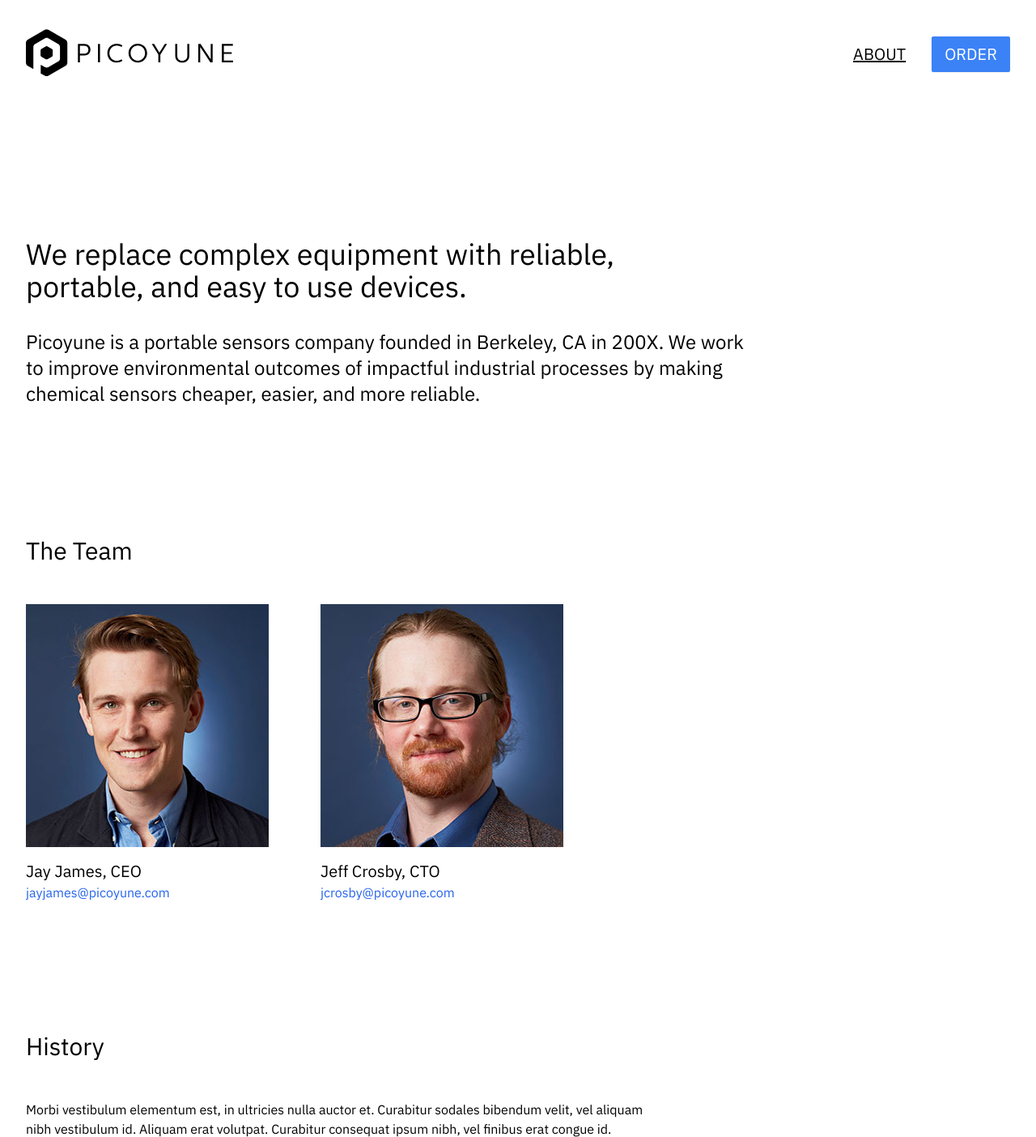
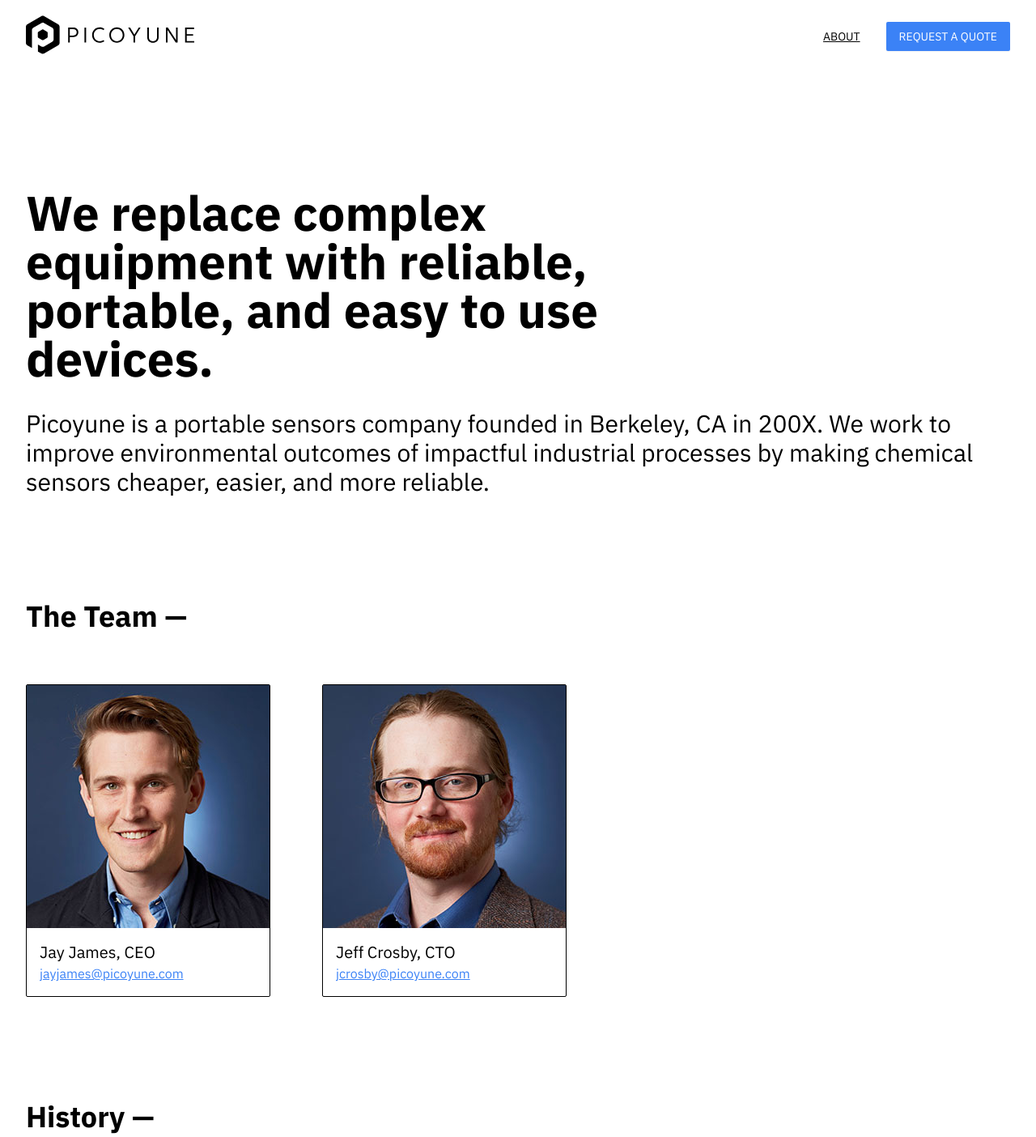
Before and after one commit to Picoyune/picoyune-2022, a website: page about/index.html in a window 1280 px wide. Shown: the top 1404 px of the page at 81% size. Drawn offline with Linux system fonts and the light colour scheme.

Commit message:
mobile stuff

```diff
--- a/about/index.html
+++ b/about/index.html
@@ -9,155 +9,87 @@
 
 </head>
 <body>
-  <header class="site-header js-header flex justify-between mx-auto p-8 items-center max-w-7xl">
-    <a href="../">
-      <svg class="w-64" viewBox="0 0 478 131" fill="none" xmlns="http://www.w3.org/2000/svg">
+  <header class="site-header js-header flex justify-between mx-auto px-8 py-4 items-center w-full bg-white z-50 transition ease-in-out delay-50">
+    <a id="header-logo" class="w-24 sm:w-52" href="../">
+      <svg  viewBox="0 0 478 131" fill="none" xmlns="http://www.w3.org/2000/svg">
         <g clip-path="url(#clip0_287_21)">
         <path d="M95.6336 39.0613C95.6336 36.4427 93.7849 33.2293 91.5248 31.92L51.9259 8.98198C49.6657 7.67267 45.9673 7.67267 43.7072 8.98198L4.10933 31.92C1.8492 33.2293 0 36.4427 0 39.0613V84.9372C0 87.5558 1.8492 90.7697 4.10933 92.0785L17.1945 99.6588V48.3672C17.1945 46.0226 18.8498 43.1455 20.8734 41.9735L44.2294 28.4441C46.253 27.272 49.5635 27.272 51.5871 28.4441L74.9431 41.9735C76.9667 43.1455 78.622 46.0226 78.622 48.3672V75.4261C78.622 77.7702 76.9667 80.6473 74.9431 81.8193L51.5871 95.3488C49.5635 96.5208 46.2525 96.5208 44.2294 95.3488L34.1866 89.5313V109.502L43.7072 115.018C45.9673 116.327 49.6657 116.327 51.9259 115.018L91.5248 92.0795C93.7849 90.7702 95.6336 87.5568 95.6336 84.9382V39.0613Z" fill="black"/>
         <path d="M35.4802 70.8507L46.1381 76.8615C47.0615 77.382 48.5725 77.382 49.4954 76.8615L60.1534 70.8507C61.0768 70.3302 61.8318 69.0518 61.8318 68.0103V55.9892C61.8318 54.9477 61.0763 53.6697 60.1534 53.1493L49.4954 47.1384C48.5725 46.618 47.0615 46.618 46.1381 47.1384L35.4802 53.1493C34.5568 53.6697 33.8013 54.9477 33.8013 55.9892V68.0118C33.8018 69.0528 34.5568 70.3302 35.4802 70.8507Z" fill="black"/>
-        <path d="M135.013 41.603H120V83.834H124.628V68.257H135.067C143.667 68.257 148.914 62.407 148.914 54.737C148.915 47.359 144.031 41.603 135.013 41.603ZM133.975 64.085H124.629V45.756H133.975C140.461 45.756 144.214 48.981 144.214 54.812C144.213 60.587 140.516 64.085 133.975 64.085Z" fill="black"/>
-        <path d="M170.955 41.603H166.273V83.834H170.955V41.603Z" fill="black"/>
-        <path d="M209.376 80.208C199.866 80.208 192.742 72.848 192.742 62.826C192.742 52.696 200.03 45.19 209.577 45.19C213.53 45.19 217.502 46.484 220.563 48.598L222.712 45.244C218.959 42.493 214.222 41 209.413 41C197.261 41 187.987 50.456 187.987 62.898C187.987 75.124 196.951 84.434 209.084 84.434C213.895 84.434 219.032 82.976 222.767 80.261L220.581 76.854C217.685 78.842 213.477 80.208 209.376 80.208Z" fill="black"/>
-        <path d="M258.305 41.001C246.19 41.001 236.789 50.202 236.789 62.699C236.789 75.034 245.953 84.434 258.214 84.434C270.457 84.434 279.639 75.052 279.639 62.644C279.639 50.22 270.438 41.001 258.305 41.001ZM258.213 80.246C248.611 80.246 241.543 72.722 241.543 62.719C241.543 52.717 248.648 45.192 258.231 45.192C267.778 45.192 274.865 52.681 274.865 62.701C274.866 72.703 267.815 80.246 258.213 80.246Z" fill="black"/>
-        <path d="M307.968 61.4969L295.834 41.6019H290.386L305.508 66.0519V83.8339H310.154V66.0889L325.622 41.6019H320.484L307.968 61.4969Z" fill="black"/>
-        <path d="M372.357 68.931C372.357 75.763 367.637 80.227 360.788 80.227C354.01 80.227 349.218 75.872 349.218 68.931V41.603H344.519V68.913C344.519 78.26 351.041 84.436 360.678 84.436C370.298 84.436 376.949 78.259 376.949 68.895V41.603H372.357V68.931Z" fill="black"/>
-        <path d="M426.411 77.1119L403.054 41.6019H397.698V83.8339H402.162L402.125 48.4539L425.409 83.8339H430.802V41.6019H426.375L426.411 77.1119Z" fill="black"/>
-        <path d="M456.707 79.6989V64.6139H474.815V60.4769H456.707V45.7389H477.495V41.6019H452.042V83.8339H478.042V79.6989H456.707Z" fill="black"/>
+        <path class="" d="M135.013 41.603H120V83.834H124.628V68.257H135.067C143.667 68.257 148.914 62.407 148.914 54.737C148.915 47.359 144.031 41.603 135.013 41.603ZM133.975 64.085H124.629V45.756H133.975C140.461 45.756 144.214 48.981 144.214 54.812C144.213 60.587 140.516 64.085 133.975 64.085Z" fill="black"/>
+        <path class="" d="M170.955 41.603H166.273V83.834H170.955V41.603Z" fill="black"/>
+        <path class="" d="M209.376 80.208C199.866 80.208 192.742 72.848 192.742 62.826C192.742 52.696 200.03 45.19 209.577 45.19C213.53 45.19 217.502 46.484 220.563 48.598L222.712 45.244C218.959 42.493 214.222 41 209.413 41C197.261 41 187.987 50.456 187.987 62.898C187.987 75.124 196.951 84.434 209.084 84.434C213.895 84.434 219.032 82.976 222.767 80.261L220.581 76.854C217.685 78.842 213.477 80.208 209.376 80.208Z" fill="black"/>
+        <path class="" d="M258.305 41.001C246.19 41.001 236.789 50.202 236.789 62.699C236.789 75.034 245.953 84.434 258.214 84.434C270.457 84.434 279.639 75.052 279.639 62.644C279.639 50.22 270.438 41.001 258.305 41.001ZM258.213 80.246C248.611 80.246 241.543 72.722 241.543 62.719C241.543 52.717 248.648 45.192 258.231 45.192C267.778 45.192 274.865 52.681 274.865 62.701C274.866 72.703 267.815 80.246 258.213 80.246Z" fill="black"/>
+        <path class="" d="M307.968 61.4969L295.834 41.6019H290.386L305.508 66.0519V83.8339H310.154V66.0889L325.622 41.6019H320.484L307.968 61.4969Z" fill="black"/>
+        <path class="" d="M372.357 68.931C372.357 75.763 367.637 80.227 360.788 80.227C354.01 80.227 349.218 75.872 349.218 68.931V41.603H344.519V68.913C344.519 78.26 351.041 84.436 360.678 84.436C370.298 84.436 376.949 78.259 376.949 68.895V41.603H372.357V68.931Z" fill="black"/>
+        <path class="" d="M426.411 77.1119L403.054 41.6019H397.698V83.8339H402.162L402.125 48.4539L425.409 83.8339H430.802V41.6019H426.375L426.411 77.1119Z" fill="black"/>
+        <path class="" d="M456.707 79.6989V64.6139H474.815V60.4769H456.707V45.7389H477.495V41.6019H452.042V83.8339H478.042V79.6989H456.707Z" fill="black"/>
         </g>
       </svg>
     </a>
     <div>
-      <ul class="flex flex-row gap-8 uppercase items-center text-xl">
-        <li class="hover:underline cursor-default underline">About</li>
-        <li class="btn-primary"><a href="../pico-1">Order</a></li>
+      <ul class="flex flex-row gap-4 md:gap-8 uppercase items-center text-sm">
+        <li class="hover:underline cursor-pointer"><a class="underline" href="./">About</a></li>
+        <li class="btn-primary"><a href="../#form">Request a quote</a></li>
       </ul>
     </div>
   </header>
-  <main class="mt-8 flex flex-col items-center">
+  <div id="header-placeholder" class="p-16 hidden"></div>
+  <main class="mt-4 flex flex-col items-center">
     <div class="max-w-7xl py-32 px-8">
       <h1 class="hidden">About Picoyune</h1>
-      <p class="text-4xl pb-8 w-3/5">
+      <p class="text-4xl md:text-5xl lg:text-6xl font-bold leading-tight w-full md:w-3/5">
         We replace complex equipment with reliable, portable, and easy to use devices.
       </p>
-      <p class="text-2xl max-w-4xl">
+      <p class="text-xl md:text-3xl pt-8 leading-loose">
         Picoyune is a portable sensors company founded in Berkeley, CA in 200X. We work to improve environmental outcomes of impactful industrial processes by making chemical sensors cheaper, easier, and more reliable.
       </p>
-
     </div>
-
     <div class="max-w-7xl w-full pb-32 px-8">
-
-        <h2 class="mb-4 text-3xl py-8">The Team</h2>
-        <div class="flex gap-16">
-          <div>
-            <img class="pb-4" src="../images/jay.jpg" />
+      <h2 class="text-4xl font-bold mb-16">The Team —</h2>
+      <div class="flex flex-col sm:flex-row gap-16">
+        <div class="border border-black rounded-sm">
+          <img src="../images/jay.jpg" />
+          <div class="p-4">
             <h3 class="text-xl">Jay James, CEO</h3>
-            <a class="text-blue-600 cursor-pointer" href="mailto:jayjames@picoyune.com">jayjames@picoyune.com</a>
-          </div>
-          <div>
-            <img class="pb-4" src="../images/jeff.jpg" />
-            <h3 class="text-xl">Jeff Crosby, CTO</h3>
-            <a class="text-blue-600 cursor-pointer" href="mailto:jcrosby@picoyune.com">jcrosby@picoyune.com</a>
+            <a class="text-blue-500 cursor-pointer underline" href="mailto:jayjames@picoyune.com">jayjames@picoyune.com</a>
           </div>
         </div>
+        <div>
+          <div class="border border-black rounded-sm">
+            <img  src="../images/jeff.jpg" />
+            <div class="p-4">
+              <h3 class="text-xl">Jeff Crosby, CTO</h3>
+              <a class="text-blue-500 cursor-pointer underline" href="mailto:jcrosby@picoyune.com">jcrosby@picoyune.com</a>
+            </div>
+          </div>
+        </div>
+      </div>
     </div>
     <div class="max-w-7xl w-full pb-32 px-8">
 
-      <h2 class="mb-4 text-3xl py-8">History</h2>
+      <h2 class="text-4xl font-bold mb-16">History —</h2>
       <div class="flex flex-col gap-4 max-w-3xl">
-        <p>
+        <p class="mt-4 leading-8">
           Morbi vestibulum elementum est, in ultricies nulla auctor et. Curabitur sodales bibendum velit, vel aliquam nibh vestibulum id. Aliquam erat volutpat. Curabitur consequat ipsum nibh, vel finibus erat congue id. Morbi sed convallis tortor. Phasellus vehicula, libero nec mattis imperdiet, enim nunc laoreet justo, aliquam euismod elit turpis vel sem. Praesent aliquam molestie dolor. Aliquam feugiat nisi gravida sapien dapibus egestas. Pellentesque porta condimentum ornare. Cras tristique posuere elit ac interdum. Maecenas nec lobortis nisi. Aliquam erat volutpat. Etiam laoreet sapien orci, ut placerat magna mattis at.
         </p>
-        <p>
+        <p class="mt-4 leading-8">
           Nunc rhoncus eu mi sit amet elementum. Donec auctor lorem erat, varius facilisis dui porta vitae. Vestibulum id maximus est, vel aliquam tortor. Aliquam aliquet est tellus, a ultrices velit malesuada non. Interdum et malesuada fames ac ante ipsum primis in faucibus. Integer et tellus quis lacus pulvinar vestibulum. Cras volutpat porta ipsum, at ultricies nisi.
         </p>
-        <p>
+        <p class="mt-4 leading-8">
           Nam odio purus, pretium vitae cursus nec, lacinia a libero. Morbi hendrerit a mauris vel lobortis. Sed in tortor sed nibh lobortis placerat. Donec vehicula enim sed augue ornare, eu accumsan nibh dictum. Nullam purus augue, accumsan non blandit et, gravida id lorem. Cras euismod libero purus, ut cursus metus volutpat in. Vestibulum consectetur hendrerit odio.
         </p>
       </div>
     </div>
-    <!-- <div class="max-w-7xl w-full pb-32 px-8">
-      <h2 class="mb-4 text-3xl pb-4 pt-8">Awards and Funding</h2>
-      <h3 class="mb-4 text-xl pb-4">Awards</h3>
-      <div class="grid gap-8 grid-cols-3 mb-16">
-        <div class="border border-gray-200 p-4 flex flex-col gap-4 items-center rounded-lg">
-          <img src="../images/award-nsf-corps.jpg" />
-          <p class="text-center text-xl font-bold">
-            Best Team Overall
-          </p>
-          <p>
-            UC Berkeley, 2013
-          </p>
-        </div>
-        <div class="border border-gray-200 p-4 flex flex-col gap-4 items-center rounded-lg">
-          <img src="../images/award-launch.jpg" />
-          <p class="text-center text-xl font-bold">
-            1st Place, Energy and Cleantech
-          </p>
-          <p>
-            UC Berkeley, 2014
-          </p>
-        </div>
-        <div class="border border-gray-200 p-4 flex flex-col gap-4 items-center rounded-lg">
-          <img src="../images/award-ca-dreamin.jpg" />
-          <p class="text-center text-xl font-bold">
-            Finalist
-          </p>
-          <p>
-            UC Berkeley, 2013
-          </p>
-        </div>
-        <div class="border border-gray-200 p-4 flex flex-col gap-4 items-center rounded-lg">
-          <img src="../images/award-skydeck.jpg" />
-          <p class="text-center text-xl font-bold">
-            Accelerator Team
-          </p>
-          <p>
-            UC Berkeley, 2014
-          </p>
-        </div>
-        <div class="border border-gray-200 p-4 flex flex-col gap-4 items-center rounded-lg">
-          <img src="../images/award-spie.jpg" />
-          <p class="text-center text-xl font-bold">
-            Third Place
-          </p>
-          <p>
-            Startup Challenge, 2015
-          </p>
-        </div>
-      </div>
-      <h3 class="mb-4 text-xl pb-4">Funding</h3>
-      <div class="grid gap-8 grid-cols-3 mb-16">
-        <div class="border border-gray-200 p-4 flex flex-col gap-4 items-center rounded-lg">
-          <img src="../images/logo-nsf.png" />
-          <p class="text-center text-xl font-bold">
-            National Science Foundation
-          </p>
-        </div>
-        <div class="border border-gray-200 p-4 flex flex-col gap-4 items-center rounded-lg">
-          <img src="../images/logo-nih.png" />
-          <p class="text-center text-xl font-bold">
-            National Institutes of Health
-          </p>
-        </div>
-        <div class="border border-gray-200 p-4 flex flex-col gap-4 items-center rounded-lg">
-          <img src="../images/logo-srp.png" />
-          <p class="text-center text-xl font-bold">
-            Superfund Research Program
-          </p>
-        </div>
-      </div>
-    </div>     -->
     <div class="max-w-7xl w-full pb-32 px-8 border-b border-dotted border-gray-100">
-      <h2 class="mb-4 text-3xl py-8">Technology</h2>
+      <h2 class="text-4xl font-bold mb-16">Technology —</h2>
       <div class="flex flex-col gap-4 max-w-3xl">
-        <p>Gold nanoparticle films are powerful tools for mercury analysis. Noble metal nanoparticles exhibit absorbance peaks in the visible range due to a phenomenon called localized surface plasmon resonance (LSPR). Picoyune uses gold nanoparticles with peak absorption of ~520nm. This peak is sensitive to the particle size, shape, composition, and local index of refraction. Exposure of gold nanoparticles to mercury vapor causes a blue shift in the peak.
+        <p class="mt-4 leading-8">Gold nanoparticle films are powerful tools for mercury analysis. Noble metal nanoparticles exhibit absorbance peaks in the visible range due to a phenomenon called localized surface plasmon resonance (LSPR). Picoyune uses gold nanoparticles with peak absorption of ~520nm. This peak is sensitive to the particle size, shape, composition, and local index of refraction. Exposure of gold nanoparticles to mercury vapor causes a blue shift in the peak.
         </p>
-        <p>Picoyune’s innovation of applying LSPR to mercury is uniquely sensitive. Rather than cause a change in the local index of refraction, adsorbed mercury directly contributes to the LSPR of the gold/amalgam particles. Unlike other vapor species, mercury has the conduction band electrons needed to participate in plasmon resonance.
+        <p class="mt-4 leading-8">Picoyune’s innovation of applying LSPR to mercury is uniquely sensitive. Rather than cause a change in the local index of refraction, adsorbed mercury directly contributes to the LSPR of the gold/amalgam particles. Unlike other vapor species, mercury has the conduction band electrons needed to participate in plasmon resonance.
         </p>
-        <p>Gold, while largely inert, readily adsorbs mercury. Selective adsorption of mercury by gold is used in mercury analysis for trapping and concentrating mercury vapor. In plasmonic mercury sensing, this selective adsorption improves sensitivity, selectivity, and stability.
+        <p class="mt-4 leading-8">Gold, while largely inert, readily adsorbs mercury. Selective adsorption of mercury by gold is used in mercury analysis for trapping and concentrating mercury vapor. In plasmonic mercury sensing, this selective adsorption improves sensitivity, selectivity, and stability.
         </p>
-        <p>To summarize, plasmonic mercury sensing with gold nanoparticles has the benefit of a combination of selective mercury adsorption and the high sensitivity of the absorption peak to amalgamation.
+        <p class="mt-4 leading-8">To summarize, plasmonic mercury sensing with gold nanoparticles has the benefit of a combination of selective mercury adsorption and the high sensitivity of the absorption peak to amalgamation.
         </p>
       </div>
       </div>
@@ -180,14 +112,14 @@
 
       <div class="w-full md:w-1/2">
 
-          <strong>NEWSLETTER</strong>
+          <h4 class="mb-4 font-bold">NEWSLETTER</h4>
           <p>
             Sign up for our newsletter to receive very occasional updates about Picoyune and our product development process.
           </p>
           <form action="http://picoyune.us8.list-manage1.com/subscribe/post?u=aaa63f02bc260fa87b41d1257&amp;id=041a7b96fc" method="post" id="mc-embedded-subscribe-form" name="mc-embedded-subscribe-form" class="validate " target="_blank" novalidate="">
             <div class="mc-field-group flex flex-col pt-4">
-              <label for="mce-EMAIL">Email address</label>
-              <input type="email" value="" name="EMAIL" class="required email my-4 border-2 border-white bg-gray-900" id="mce-EMAIL">
+              <label class="font-bold" for="mce-EMAIL">Email address</label>
+              <input type="email" value="" name="EMAIL" class="required email my-4 h-12 border-2 border-white bg-gray-900" id="mce-EMAIL">
             </div>
             <div id="mce-responses" class="clear">
                 <div class="response" id="mce-error-response" style="display:none"></div>
@@ -200,4 +132,7 @@
       </div>
     </div>
   </footer>
+  <script type="text/javascript" src="../js/jquery-3.6.1.min.js"></script>
+  <script type="text/javascript" src="../js/slick.min.js"></script>
+  <script type="text/javascript" src="../js/main.js"></script>
 </body>
--- a/js/main.js
+++ b/js/main.js
@@ -11,7 +11,7 @@ $(document).ready(function(){
   });
 
   $('.slider-nav').slick({
-    slidesToShow: 4,
+    slidesToShow: 5,
     slidesToScroll: 1,
     asNavFor: '.product-image',
     dots: false,
@@ -45,16 +45,16 @@ for(let i = 0; i < parallax.length; i++) {
 window.addEventListener('scroll', (e) => {
   if(window.scrollY > 70) {
     // console.log(document.getElementsByClassName('js-header').classList)
-    document.getElementsByClassName('js-header')[0].classList.add('fixed', 'top-0', 'px-8', 'py-4', 'shadow-sm');
-    document.getElementsByClassName('js-header')[0].classList.remove('p-8');
-    document.getElementById('header-logo').classList.remove('w-60');
-    document.getElementById('header-logo').classList.add('w-40');
+    document.getElementsByClassName('js-header')[0].classList.add('fixed', 'top-0', 'shadow-sm');
+    // document.getElementsByClassName('js-header')[0].classList.remove('p-8');
+    // document.getElementById('header-logo').classList.remove('w-64');
+    document.getElementById('header-logo').classList.add('md:w-40');
     document.getElementById('header-placeholder').classList.remove('hidden');
   } else {
-    document.getElementsByClassName('js-header')[0].classList.remove('fixed', 'top-0', 'px-8', 'py-4', 'shadow-sm');
-    document.getElementsByClassName('js-header')[0].classList.add('p-8');
-    document.getElementById('header-logo').classList.add('w-60');
-    document.getElementById('header-logo').classList.remove('w-40');
+    document.getElementsByClassName('js-header')[0].classList.remove('fixed', 'top-0', 'shadow-sm');
+    // document.getElementsByClassName('js-header')[0].classList.add('p-8');
+    // document.getElementById('header-logo').classList.add('w-64');
+    document.getElementById('header-logo').classList.remove('md:w-40');
     document.getElementById('header-placeholder').classList.add('hidden');
   }
 })
```
Also changed, not shown: index.html (+26 -24 lines), css/tailwind-output.css.
